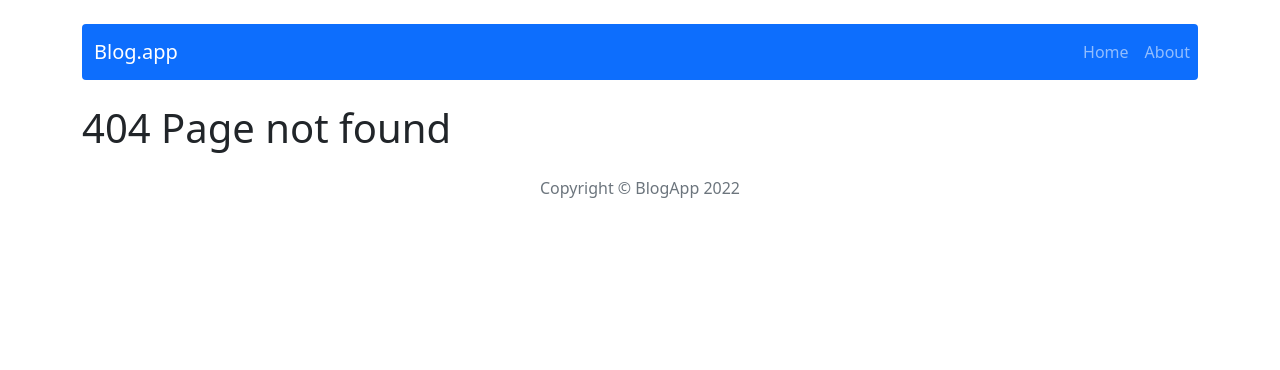
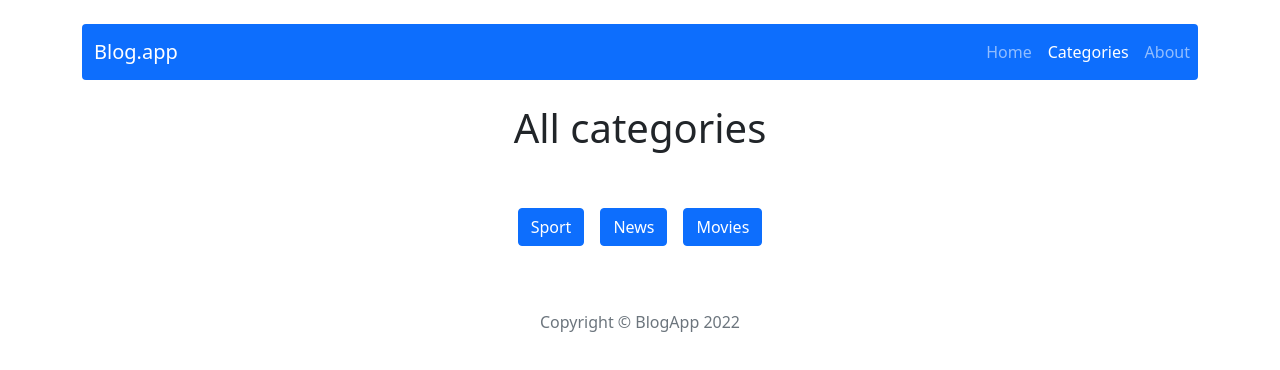
Before and after one commit to wrotewrong/react-kodilla-blog, a React (Create React App) app: page /categories in a window 1280 px wide. Before the commit this address had no page. Shown: the top 370 px of the page. Built offline with nearby package versions, Linux system fonts and the light colour scheme.

Commit message:
Add Categories and SingleCategory components

```diff
--- a/src/App.js
+++ b/src/App.js
@@ -8,6 +8,8 @@ import { NotFound } from './components/pages/NotFound/NotFound.js';
 import { Container } from 'react-bootstrap';
 import { Header } from './components/views/Header/Header.js';
 import { Footer } from './components/views/Footer/Footer.js';
+import { Categories } from './components/pages/Categories/Categories.js';
+import { SingleCategory } from './components/pages/SingleCategory/SingleCategory.js';
 
 export function App() {
   return (
@@ -19,6 +21,8 @@ export function App() {
         <Route path='/post/add' element={<PostAdd />} />
         <Route path='/post/edit/:id' element={<PostEdit />} />
         <Route path='/about' element={<About />} />
+        <Route path='/categories' element={<Categories />} />
+        <Route path='/category/:category' element={<SingleCategory />} />
         <Route path='*' element={<NotFound />} />
       </Routes>
       <Footer />
--- a/src/components/features/PostCard.js
+++ b/src/components/features/PostCard.js
@@ -20,7 +20,7 @@ export function PostCard({ title, author, date, id, description, category }) {
           {category}
         </p>
         <p>{description}</p>
-        <Link to={`post/${id}`}>
+        <Link to={`/post/${id}`}>
           <Button>Read more</Button>
         </Link>
       </div>
--- a/src/components/features/PostForm.js
+++ b/src/components/features/PostForm.js
@@ -1,6 +1,4 @@
 import { Button } from 'react-bootstrap';
-// import { TextArea } from '../common/TextArea';
-// import { TextInput } from '../common/TextInput';
 import { useState } from 'react';
 import PropTypes from 'prop-types';
 import ReactQuill from 'react-quill';
@@ -12,10 +10,16 @@ import { FormLabel, FormControl, FormSelect } from 'react-bootstrap';
 import { useSelector } from 'react-redux';
 import { getAllCategories } from '../../redux/categoriesReducer';
 
-export function PostForm({ action, actionText, ...props }) {
-  const { title, author, publishedDate, shortDescription, content, category } =
-    props;
-
+export function PostForm({
+  action,
+  actionText,
+  title,
+  author,
+  publishedDate,
+  shortDescription,
+  content,
+  category,
+}) {
   const [titleState, setTitle] = useState(title || '');
   const [authorState, setAuthor] = useState(author || '');
   const [publishedDateState, setDate] = useState(publishedDate || '');
@@ -55,13 +59,6 @@ export function PostForm({ action, actionText, ...props }) {
 
   return (
     <form onSubmit={validate(handleSubmit)}>
-      {/* <TextInput
-        value={title}
-        onChange={(e) => setTitle(e.target.value)}
-        id='Title'
-        placeholder='Enter title'
-        type='text'
-      ></TextInput> */}
       <FormLabel className='mt-3'>Title</FormLabel>
       <FormControl
         {...register('title', { required: true, minLength: 4 })}
@@ -75,13 +72,7 @@ export function PostForm({ action, actionText, ...props }) {
           This field is required and must contain at least 4 characters
         </small>
       )}
-      {/* <TextInput
-        value={author}
-        onChange={(e) => setAuthor(e.target.value)}
-        id='Author'
-        placeholder='Enter author'
-        type='text'
-      ></TextInput> */}
+
       <FormLabel className='mt-3'>Author</FormLabel>
       <FormControl
         {...register('author', { required: true, minLength: 4 })}
@@ -132,13 +123,6 @@ export function PostForm({ action, actionText, ...props }) {
         </small>
       )}
 
-      {/* <TextArea
-        value={shortDescription}
-        onChange={(e) => setDescription(e.target.value)}
-        id='Short description'
-        placeholder='Leave a comment here'
-        rows='5'
-      ></TextArea> */}
       <FormLabel className='mt-3'>Short description</FormLabel>
       <FormControl
         {...register('description', { required: true, minLength: 20 })}
--- /dev/null
+++ b/src/components/pages/Categories/Categories.js
@@ -0,0 +1,20 @@
+import { Button } from 'react-bootstrap';
+import { useSelector } from 'react-redux';
+import { Link } from 'react-router-dom';
+import { getAllCategories } from '../../../redux/categoriesReducer';
+
+export const Categories = () => {
+  const allCategories = useSelector(getAllCategories);
+  return (
+    <div className='text-center'>
+      <h1 className='mb-5'>All categories</h1>
+      {allCategories.map((category) => {
+        return (
+          <Link key={category} to={`/category/${category}`}>
+            <Button className='m-2 mb-5'>{category}</Button>
+          </Link>
+        );
+      })}
+    </div>
+  );
+};
--- /dev/null
+++ b/src/components/pages/SingleCategory/SingleCategory.js
@@ -0,0 +1,29 @@
+import { useSelector } from 'react-redux';
+import { useParams } from 'react-router-dom';
+import { getPostsByCategory } from '../../../redux/postsReducer';
+import { PostCard } from '../../features/PostCard';
+
+export const SingleCategory = () => {
+  const { category } = useParams();
+  const postsByCategory = useSelector((state) =>
+    getPostsByCategory(state, category)
+  );
+  return (
+    <div>
+      <h1 className='mb-5'>Category: {category}</h1>
+      <div className='row g-3'>
+        {postsByCategory.map((post) => (
+          <PostCard
+            key={post.id}
+            id={post.id}
+            title={post.title}
+            description={post.shortDescription}
+            date={post.publishedDate}
+            author={post.author}
+            category={post.category}
+          ></PostCard>
+        ))}
+      </div>
+    </div>
+  );
+};
--- a/src/components/views/NavBar/NavBar.js
+++ b/src/components/views/NavBar/NavBar.js
@@ -11,6 +11,9 @@ export function NavBar() {
           <Nav.Link as={NavLink} to='/'>
             Home
           </Nav.Link>
+          <Nav.Link as={NavLink} to='/categories'>
+            Categories
+          </Nav.Link>
           <Nav.Link as={NavLink} to='/about'>
             About
           </Nav.Link>
--- a/src/redux/postsReducer.js
+++ b/src/redux/postsReducer.js
@@ -3,6 +3,9 @@ export const getAllPosts = ({ posts }) => posts;
 
 export const getPostByID = ({ posts }, id) =>
   posts.find((post) => post.id === id);
+
+export const getPostsByCategory = ({ posts }, category) =>
+  posts.filter((post) => post.category === category);
 
 // actions
 const createActionName = (actionName) => `app/posts/${actionName}`;
```
Also changed, not shown: src/components/common/TextArea.js (deleted, +0 -17 lines), src/components/common/TextInput.js (deleted, +0 -17 lines), src/components/views/Footer/Footer.js (+6 -4 lines), 7 other files (tests, documents, lock files or other folders).
